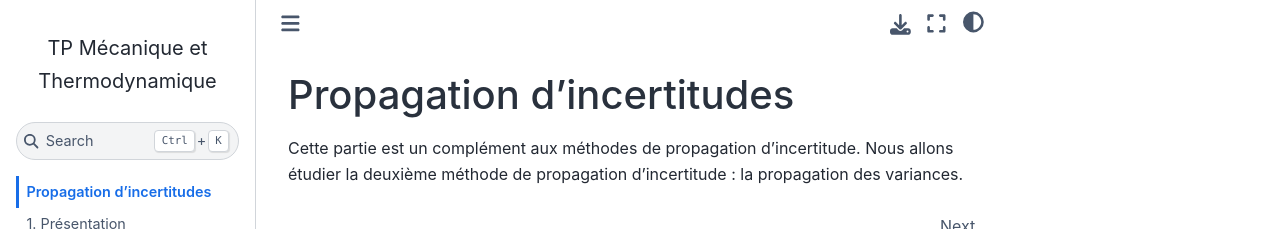
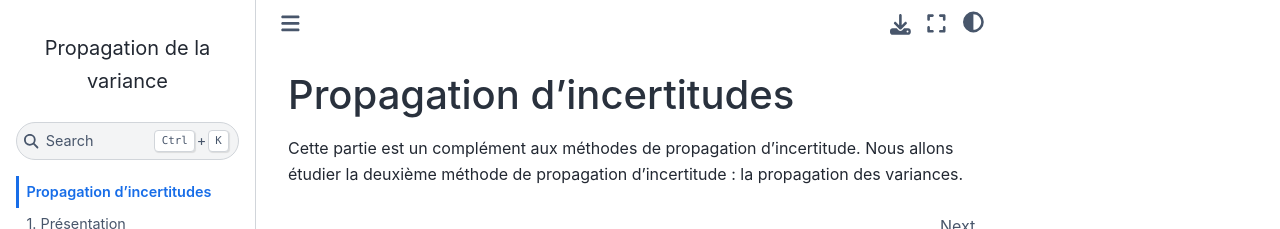
Before and after one commit to pcsi3physiquestan/tp_variances_sources, a Jupyter Book: the page built from tp_variances.md, in a window 1280 px wide. Shown: the top 229 px of the page. Built offline with Jupyter Book 1.0.4 settings and Sphinx 7.4.7 and the Sphinx Book theme 1.1.4, drawn with Linux system fonts in a browser that asks for light colours.

Commit message:
Mise à jour des sources

```diff
--- a/_config.yml
+++ b/_config.yml
@@ -1,7 +1,7 @@
 # in _config.yml
 #######################################################################################
 # Book settings
-title                       : "TP Mécanique et Thermodynamique"
+title                       : "Propagation de la variance"
 author                      : C. Lacpatia  # The author of the book
 copyright                   : "2021"  # Copyright year to be placed in the footer
 logo                        : ""  # A path to the book logo
```
